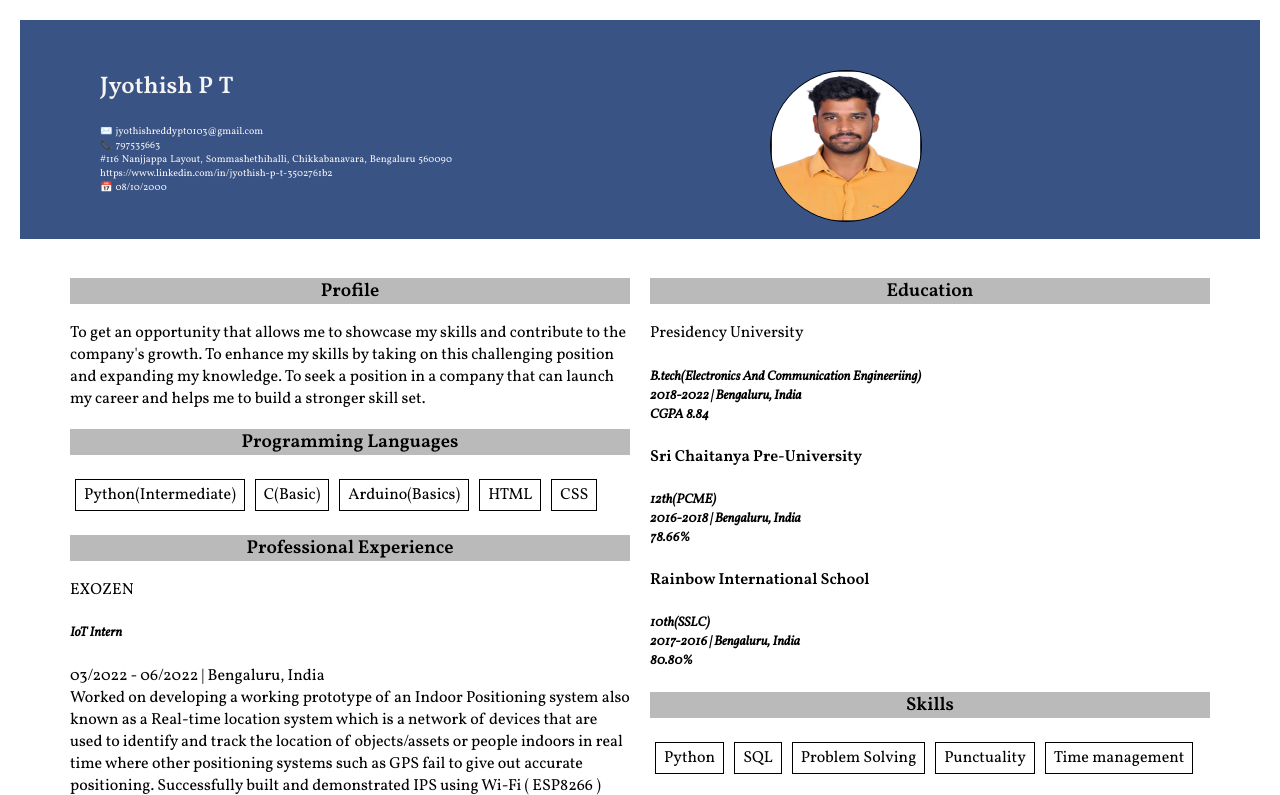
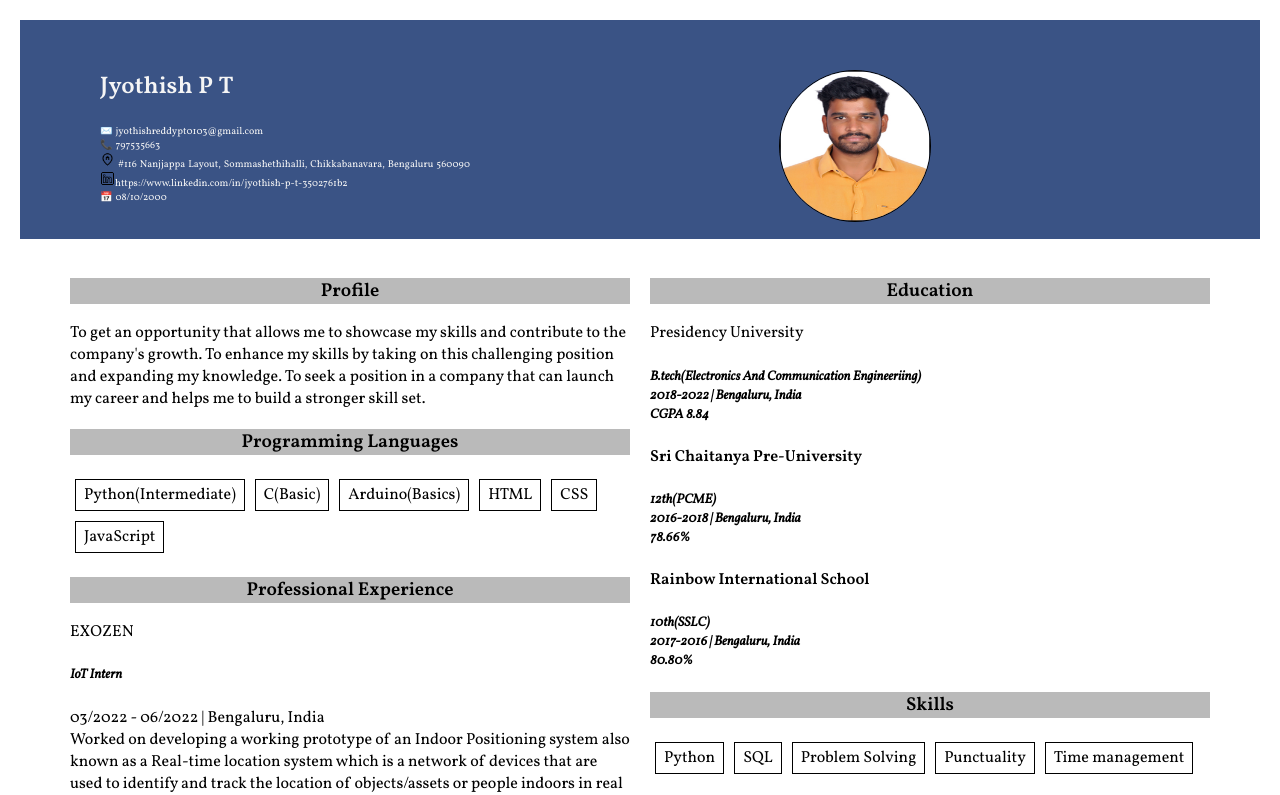
Before and after one commit to Jyothish1013/resume, a plain HTML site: page index.html in a window 1280 px wide. Shown: the top 795 px of the page. Drawn offline with Linux system fonts and the light colour scheme.

Commit message:
Update index.html

```diff
--- a/index.html
+++ b/index.html
@@ -13,8 +13,8 @@
                 <h2>Jyothish P T</h2>
                 <p><a class="link" href="jyothishreddypt0103@gmail.com">✉️ jyothishreddypt0103@gmail.com</a><br>
                 📞 797535663<br>
-                #116 Nanjjappa Layout, Sommashethihalli, Chikkabanavara, Bengaluru 560090<br>
-                <a href="https://www.linkedin.com/in/jyothish-p-t-3502761b2" class="link">https://www.linkedin.com/in/jyothish-p-t-3502761b2</a><br>
+                <img class="imgg" src="home_pin.png" alt="" width="15" height="15"> #116 Nanjjappa Layout, Sommashethihalli, Chikkabanavara, Bengaluru 560090<br>
+                <img src="linkedin.png" alt="" width="15" height="15"><a href="https://www.linkedin.com/in/jyothish-p-t-3502761b2" class="link">https://www.linkedin.com/in/jyothish-p-t-3502761b2</a><br>
                 📅 08/10/2000<br>
                 </p>
             </div>
@@ -42,6 +42,9 @@
                         </p>
                         <p class="border">
                             CSS
+                        </p>
+                        <p class="border">
+                            JavaScript
                         </p>
                     </div>
                 <h3 class="heading">Professional Experience</h3>
```
